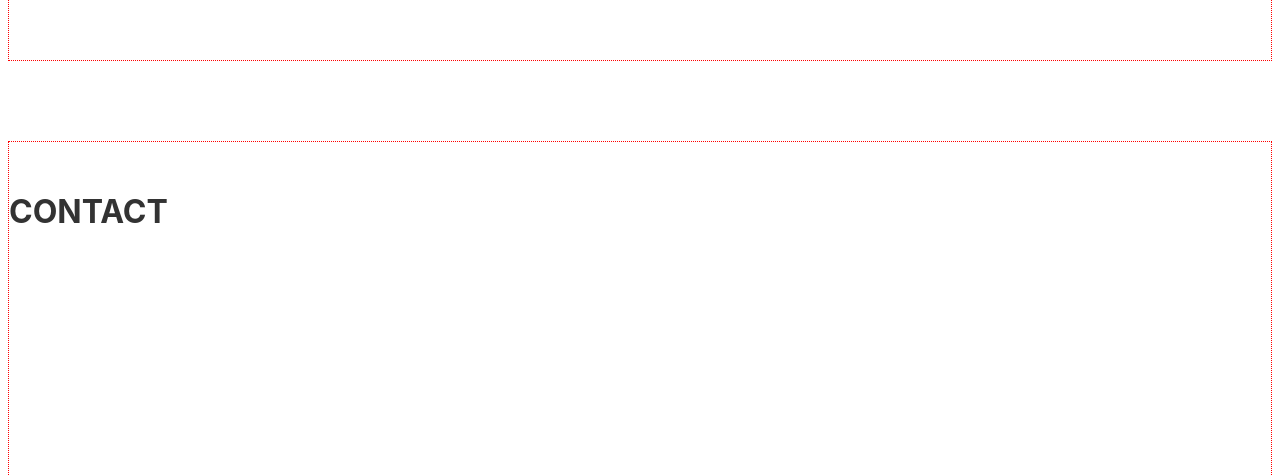
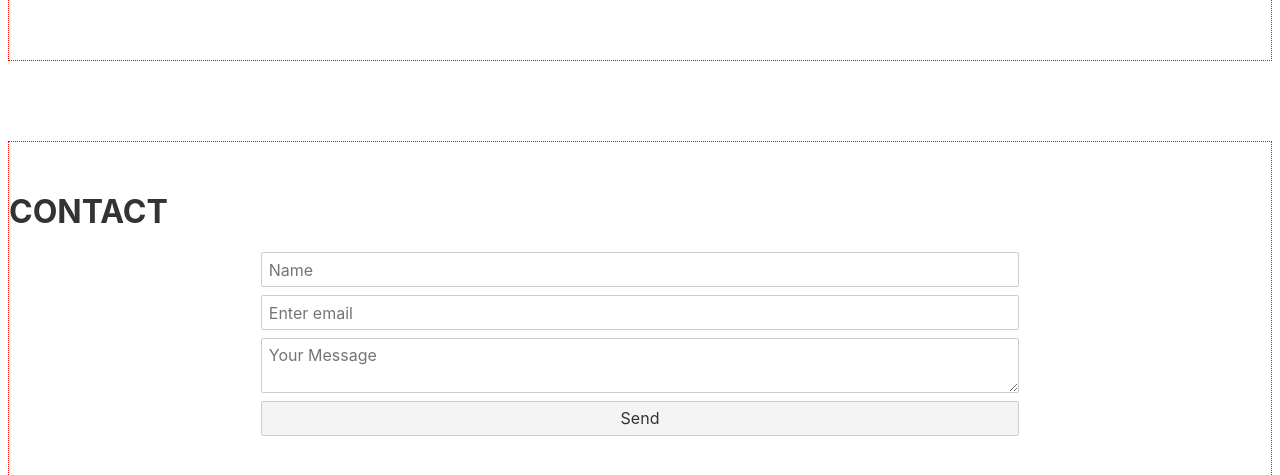
Before and after one commit to meghein/portfolio, a Svelte app: page / in a window 1280 px wide. Shown: the part 2508-2983 px from the top of the page. Built offline with nearby package versions, Linux system fonts and the light colour scheme; no server answers.

Commit message:
add emailJS

```diff
--- a/package.json
+++ b/package.json
@@ -17,6 +17,7 @@
     "svelte": "^3.0.0"
   },
   "dependencies": {
+    "emailjs-com": "^2.6.4",
     "sirv-cli": "^1.0.0"
   }
 }
--- a/src/components/Contact.svelte
+++ b/src/components/Contact.svelte
@@ -1,4 +1,48 @@
 <script>
+  import emailjs from 'emailjs-com';
+  import { afterUpdate } from 'svelte';
+  import apiKeys from '../apikeys';
+
+  let confirmation
+
+  const sendEmail = e => {
+    const contact = {
+      name: e.target.name.value,
+      email: e.target.email.value,
+      message: e.target.message.value,
+    }
+
+    emailjs
+    .send('gmail', apiKeys.TEMPLATE_ID, contact, apiKeys.USER_ID)
+    .then(result => {
+      console.log(result.text)
+      confirmation =
+        `<h2>Thanks ${e.target.name.value}! Your message has been sent.</h2>
+          <h4><i>I appreciate that you’ve taken the time to write and I'll get back to you very soon!<i></h4>`
+    }, error => {
+      console.log(error.text)
+      confirmation = '<h4>An error occurred, please try again</h4>'
+    })
+  }
+
+  function confirmationMsg() {
+    const message = document.getElementById('confirm-msg')
+    if (confirmation) {
+      message.setAttribute('style', 'visibility: visible')
+      document.getElementById('contact-form').reset()
+
+      setTimeout(() => {
+        message.setAttribute('style', 'visibility: hidden')
+        confirmation = undefined
+      }, 5000)
+
+    } else {
+      message.setAttribute('style', 'visibility: hidden')
+    }
+  }
+  afterUpdate(() => {
+    confirmationMsg()
+  })
 
 </script>
 
@@ -11,8 +55,23 @@
   #contact h1 {
     margin-top: 50px;
   }
+  form {
+    margin: auto;
+    width: 60%;
+    display: grid;
+  }
+  #confirm-msg {
+    text-align: center;
+  }
 </style>
 
 <div id='contact'>
   <h1>CONTACT</h1>
+  <form id="contact-form" on:submit|preventDefault="{sendEmail}">
+    <input required type="name" id="name" placeholder="Name"/>
+    <input required type="email" id="email" placeholder="Enter email"/>
+    <textarea required type="text" id="message" placeholder="Your Message"/>
+    <button type="submit">Send</button>
+  </form>
+  <div id='confirm-msg'>{@html confirmation}</div>
 </div>
```
Also changed, not shown: 2 other files (tests, documents, lock files or other folders).
